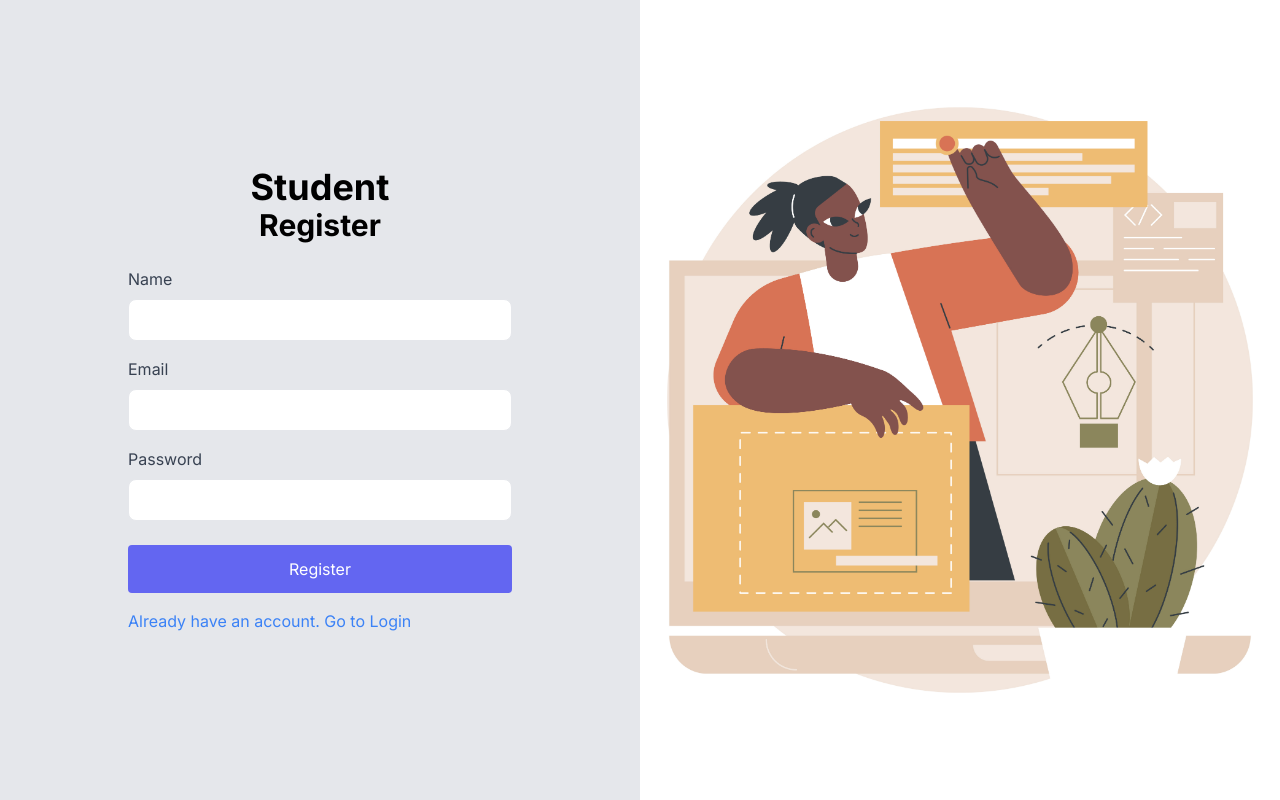
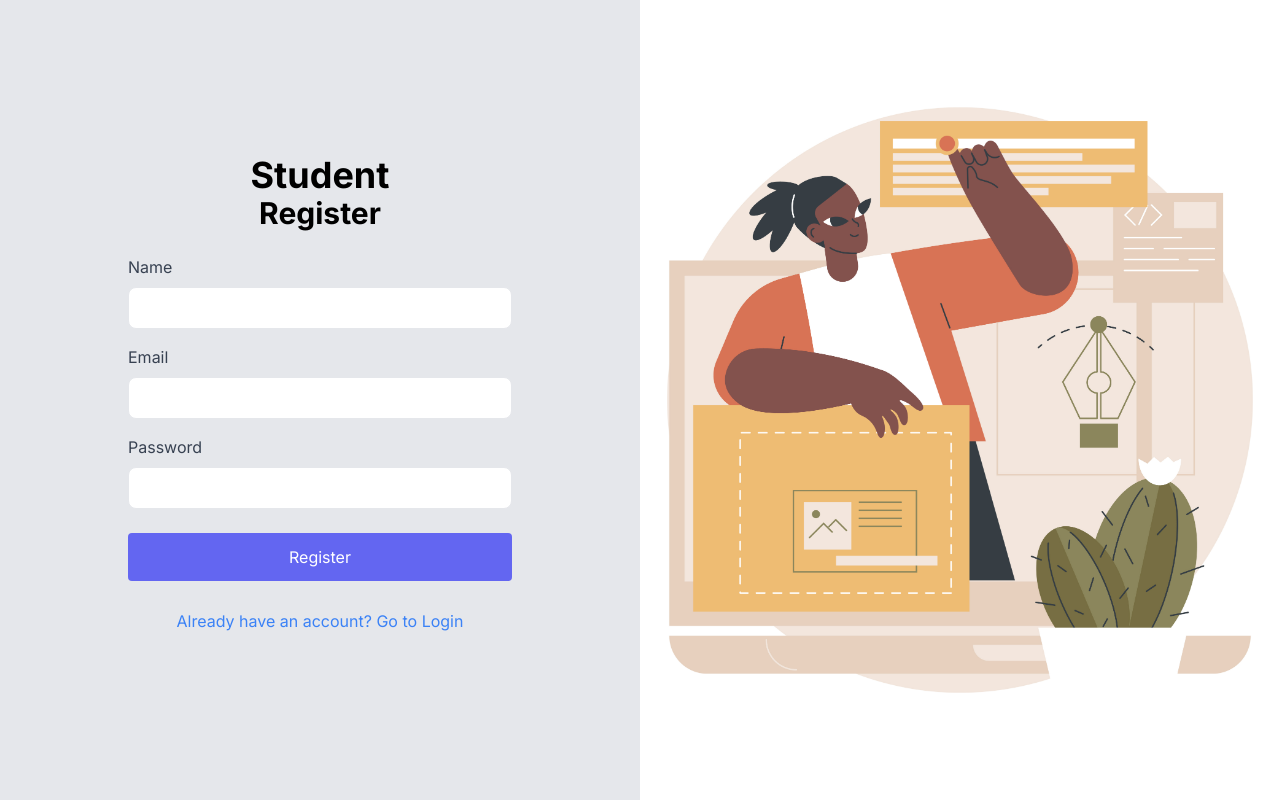
Before and after one commit to markmumba/project-tracker, a Next.js app in the folder frontend/: page /register in a window 1280 px wide. Built offline with nearby package versions, Linux system fonts and the light colour scheme.

Commit message:
impelmented the get a single submission its own page edited the get submission so that it get the respectives name of the project and students in from the ids in the table changing some ui apply on hover effect

```diff
--- a/frontend/app/UI/authentication/registerForm.tsx
+++ b/frontend/app/UI/authentication/registerForm.tsx
@@ -1,8 +1,9 @@
-import Image from "next/image";
-import registerImage from "/public/images/Sandy_Bus-05_Single-08.jpg"
-import Link from "next/link";
+import React, { useState } from 'react';
+import Image from 'next/image';
+import registerImage from '/public/images/Sandy_Bus-05_Single-08.jpg';
+import { useRouter } from 'next/navigation';
+import Spinner from '../spinner';
 
-//TODO :Add a loading animation between registeration to login
 
 function RegisterForm({ formData, handleChange, handleSubmit }:
     {
@@ -10,6 +11,14 @@ function RegisterForm({ formData, handleChange, handleSubmit }:
         handleChange: (e: React.ChangeEvent<HTMLInputElement>) => void;
         handleSubmit: (e: React.FormEvent<HTMLFormElement>) => void;
     }) {
+    const [isLoading, setIsLoading] = useState(false);
+    const router = useRouter();
+
+    const handleLoginClick = () => {
+        setIsLoading(true);
+        router.push('/login');
+    };
+
     return (
         <>
             <div className="flex flex-col md:flex-row h-screen ">
@@ -67,9 +76,12 @@ function RegisterForm({ formData, handleChange, handleSubmit }:
                                 Register
                             </button>
                         </form>
-                        <Link href="/login">
-                        <p className="text-blue-500">Already have an account. Go to Login</p>
-                        </Link>
+                        <button
+                            onClick={handleLoginClick}
+                            className="text-blue-500 w-full py-3 px-4 rounded focus:outline-none"
+                        >
+                            {isLoading ? <Spinner /> : 'Already have an account? Go to Login'}
+                        </button>
                     </div>
                 </div>
                 <div className="md:w-1/2 bg-white flex items-center justify-center">
@@ -85,4 +97,5 @@ function RegisterForm({ formData, handleChange, handleSubmit }:
         </>
     )
 }
+
 export default RegisterForm;
--- a/frontend/app/UI/dashboard/submissions.tsx
+++ b/frontend/app/UI/dashboard/lecturer/submissions.tsx
@@ -19,7 +19,7 @@ function Submissions({ lecturerSubmissions }: { lecturerSubmissions?: LecturerSu
 
     const handleSubmissionClick = (submissionId: number) => {
         setSelectedSubmissionId(submissionId);
-        router.push('/submission/details');
+        router.push('/dashboard/lecturer/submission');
     };
 
     return (
@@ -33,14 +33,14 @@ function Submissions({ lecturerSubmissions }: { lecturerSubmissions?: LecturerSu
                 >
                     <div className="flex items-center mb-2">
                         <div className="bg-blue-500 h-4 w-4 rounded-full border-2 border-white"></div>
-                        <div className="ml-4 p-4 bg-sky-100 hover:bg-sky-200 rounded-lg flex-grow max-w-5xl">
+                        <div className="ml-4 p-4 bg-gray-100 hover:bg-blue-500 hover:text-white rounded-lg flex-grow max-w-4xl">
                             <p className="mb-2">
                                 <span className='text-lg font-bold'>Description:</span>
                                 {` ${truncateDescription(submission.description, 40)}`}
                             </p>
                             <p className="mb-2">{`Submission Date: ${submission.submission_date}`}</p>
                             <h2>{`Project: ${submission.project_name}`}</h2>
-                            <h3 className="text-medium text-gray-400">{`Student: ${submission.student_name}`}</h3>
+                            <h3 className="text-medium text-gray-400 ">{`Student: ${submission.student_name}`}</h3>
                             <a
                                 href={submission.document_path}
                                 className="text-blue-500 underline"
--- a/frontend/app/UI/homepage/hero.tsx
+++ b/frontend/app/UI/homepage/hero.tsx
@@ -1,9 +1,17 @@
-import React from 'react';
+'use client';
+import React, { useState } from 'react';
 import Image from 'next/image';
 import heroImage from '/public/images/alvaro-reyes-qWwpHwip31M-unsplash.jpg';
 import Link from 'next/link';
+import { ClipLoader } from 'react-spinners'; // Import the spinner component
 
 function Hero() {
+    const [isLoading, setIsLoading] = useState(false);
+
+    const handleButtonClick = () => {
+        setIsLoading(true);
+    };
+
     return (
         <div className="relative h-screen w-full">
             <Image
@@ -11,23 +19,35 @@ function Hero() {
                 alt="Background Image"
                 className="object-cover h-full w-full"
             />
-            <div className="absolute h-screen inset-0 bg-gradient-to-r from-black  to-transparent"></div>
-            <div className="absolute inset-0 flex items-center ">
+            <div className="absolute h-screen inset-0 bg-gradient-to-r from-black to-transparent"></div>
+            <div className="absolute inset-0 flex items-center">
                 <div className="text-white p-8 max-w-4xl">
                     <h1 className="text-4xl md:text-6xl font-bold mb-4">ProjectTracker: Bridging the Gap Between Students and Lecturers</h1>
                     <p className="text-lg md:text-xl mb-8">
-                        an application designed to enhance communication between lecturers
+                        An application designed to enhance communication between lecturers
                         and students during their final project period. Students submit progress
                         documents for lecturers to review and provide feedback, while the app tracks
                         all interactions and maintains a communication history.
                     </p>
                     <Link href="/register">
-                        <button className="bg-indigo-500 hover:bg-indigo-600 text-white py-2 px-4 rounded">Get Started</button>
+                        <button
+                            onClick={handleButtonClick}
+                            className="bg-indigo-500 hover:bg-indigo-600 text-white py-2 px-4 rounded flex items-center"
+                        >
+                            {isLoading ? (
+                                <div className="flex items-center">
+                                    <ClipLoader size={24} color={"#fff"} loading={isLoading} />
+                                    <span className="ml-2">Loading...</span>
+                                </div>
+                            ) : (
+                                'Get Started'
+                            )}
+                        </button>
                     </Link>
                 </div>
             </div>
         </div>
     );
-};
+}
 
 export default Hero;
--- a/frontend/app/dashboard/lecturer/submissions/page.tsx
+++ b/frontend/app/dashboard/lecturer/submission/page.tsx
@@ -19,6 +19,8 @@ function SubmissionDetail() {
 
     const { data: submission, error } = useSWR<LecturerSubmissionDetails>(selectedSubmissionId ? `/submissions/${selectedSubmissionId}` : null, fetcher);
 
+    console.log('Submission:', submission);
+
     const [feedback, setFeedback] = useState<string>('');
 
     if (error) {
@@ -38,9 +40,9 @@ function SubmissionDetail() {
     };
 
     return (
-        <div className="p-5">
+        <div className="p-5 max-w-6xl">
             <h1 className="text-3xl font-bold mb-4">Submission Details</h1>
-            <div className="bg-sky-100 p-4 rounded-lg mb-4">
+            <div className="bg-gray-100 p-4 rounded-lg mb-4">
                 <p><strong>Description:</strong> {submission.description}</p>
                 <p><strong>Submission Date:</strong> {submission.submission_date}</p>
                 <p><strong>Project:</strong> {submission.project_name}</p>
--- a/frontend/package.json
+++ b/frontend/package.json
@@ -15,6 +15,7 @@
     "next": "14.2.3",
     "react": "^18",
     "react-dom": "^18",
+    "react-spinners": "^0.14.1",
     "swr": "^2.2.5",
     "zustand": "^4.5.4"
   },
```
Also changed, not shown: frontend/app/dashboard/page.tsx (+6 -6 lines), frontend/app/UI/dashboard/lecturer/lecturerCard.tsx (renamed from frontend/app/UI/dashboard/lecturerCard.tsx), frontend/app/UI/dashboard/student/noProject.tsx (renamed from frontend/app/UI/dashboard/noProject.tsx), frontend/app/UI/dashboard/student/project.tsx (renamed from frontend/app/UI/dashboard/project.tsx), frontend/app/UI/dashboard/student/studentCard.tsx (renamed from frontend/app/UI/dashboard/studentCard.tsx), frontend/public/images/nathana-reboucas-GUnNgIYzDVY-unsplash.jpg (deleted), 1 other file (tests, documents, lock files or other folders).
